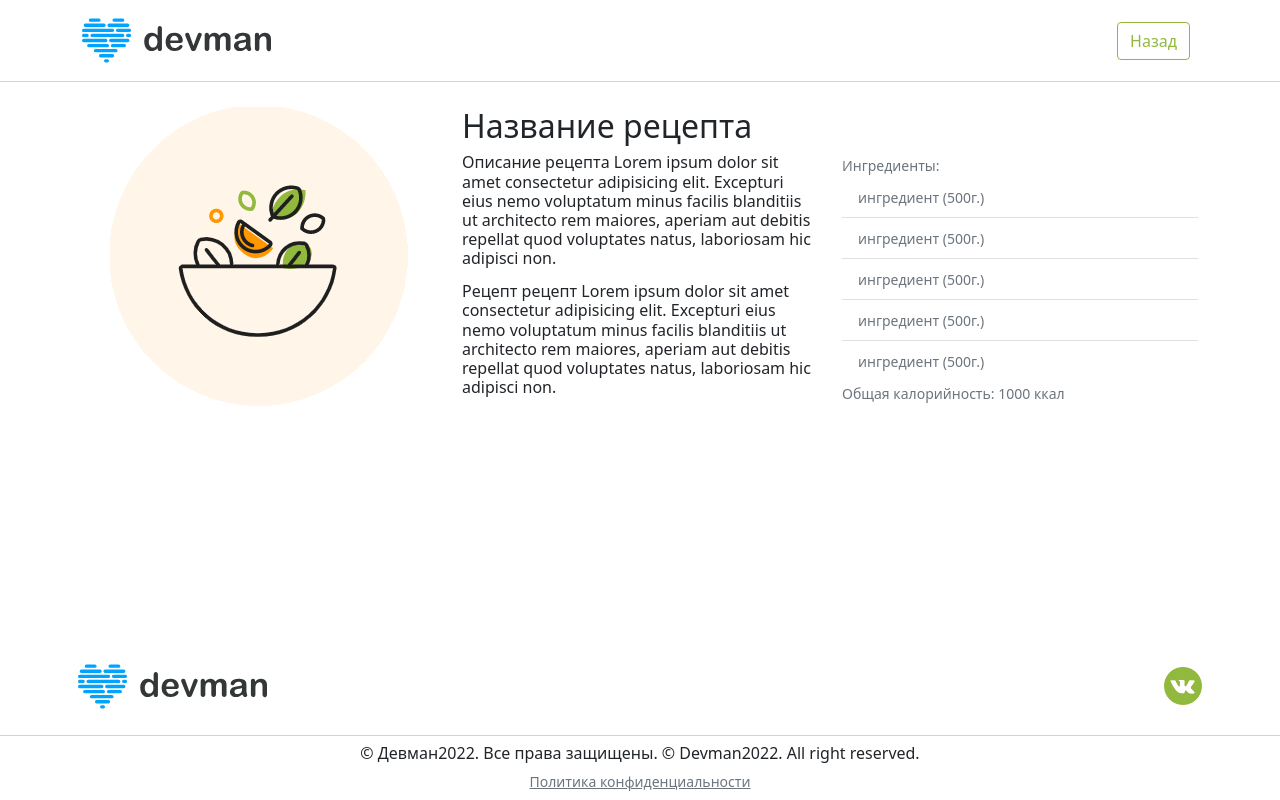
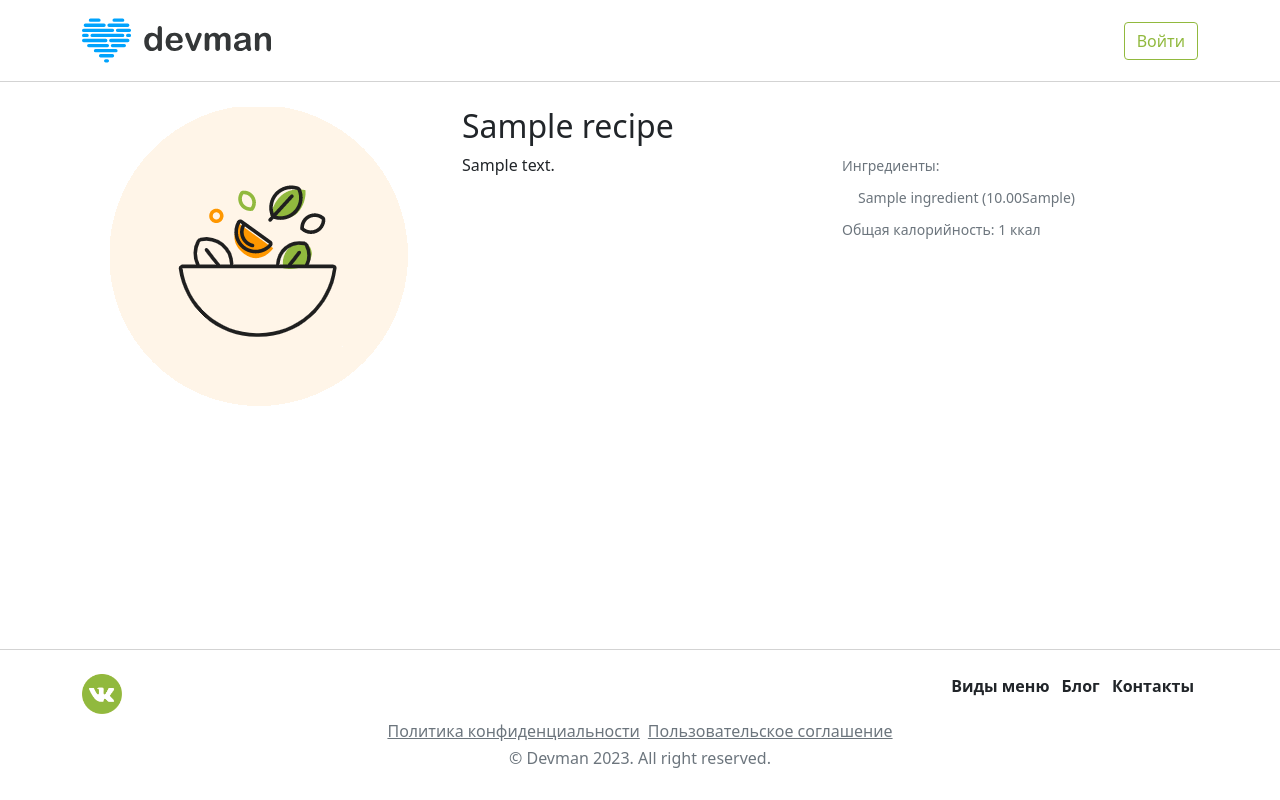
Before and after one commit to SergeyPostnikov/food_recipe_dockered, a Django app: page /recipes/detail-recipe/ in a window 1280 px wide. Run offline with Django 4.2, Linux system fonts and the light colour scheme; tables that the repository leaves empty hold one stand-in row (values such as "Sample post"); parts of the project's set-up code (start-up, migrations or seed data) failed here and were passed over.

Commit message:
create ingredient page (card2.html)

```diff
--- a/FoodPlan/recipes/views.py
+++ b/FoodPlan/recipes/views.py
@@ -1,5 +1,21 @@
-from django.shortcuts import render, get_object_or_404
-from .models import Recipe
+from django.shortcuts import get_object_or_404, render
+
+from .models import Ingredient, Recipe
+
+
+def get_recipes_element():
+    recipes = Recipe.objects.all()
+    recipes_list = {}
+    for item in recipes:
+        ingredients = Ingredient.objects.filter(recipe_id=item.id)
+        recipes_list[item.id] = {
+            'title': item.title,
+            'calories': item.calories,
+            'text': item.text,
+            'ingredients': {ingredient.id: f'{ingredient.name} ({ingredient.amount}{ingredient.unit})' for ingredient in
+                            ingredients}
+        }
+    return recipes_list
 
 
 def index(request):
@@ -24,4 +40,11 @@ def simple_recipe_view(request):
 
 
 def detail_recipe_view(request):
-    return render(request, 'card2.html')
+    recipes_elements = get_recipes_element()
+    return render(
+        request,
+        template_name='card2.html',
+        context={
+            'recipes_elements': recipes_elements
+        }
+    )
--- a/FoodPlan/templates/card2.html
+++ b/FoodPlan/templates/card2.html
@@ -1,27 +1,9 @@
+{% extends "base.html" %}
 {% load static %}
-<!DOCTYPE html>
-<html lang="en">
-
-<head>
-    <meta charset="UTF-8">
-    <meta http-equiv="X-UA-Compatible" content="IE=edge">
-    <meta name="viewport" content="width=device-width, initial-scale=1.0">
-    <link href="https://cdn.jsdelivr.net/npm/bootstrap@5.0.2/dist/css/bootstrap.min.css" rel="stylesheet"
-        integrity="sha384-EVSTQN3/azprG1Anm3QDgpJLIm9Nao0Yz1ztcQTwFspd3yD65VohhpuuCOmLASjC" crossorigin="anonymous">
-    <link rel="stylesheet" href="{% static 'css/style.css' %}">
-    <title>План питания на неделю, меню, рецепты, список покупок. Классическое меню, безуглеводное меню</title>
-</head>
-<body>
-    <header>
-        <nav class="navbar navbar-expand-md navbar-light fixed-top navbar__opacity">
-            <div class="container">
-                <a class="navbar-brand" href="#">
-                    <img src="{% static 'img/logo.8d8f24edbb5f.svg' %}" height="55" width="189" alt="">
-                </a>
-                <button class="btn btn-outline-success me-2 shadow-none foodplan_green foodplan__border_green">Назад</button>
-            </div>
-        </nav>
-    </header>
+{% block title %}
+  План питания на неделю, меню, рецепты, список покупок. Классическое меню, безуглеводное меню
+{% endblock title %}
+{% block content %}
 <main style="margin-top: calc(2rem + 75px);">
   <section>
     <div class="container">
@@ -33,55 +15,25 @@
         </div>
         <div class="col-12 col-md-8 d-flex flex-column justify-content-between">
           <div class="row">
-                            <h2>Название рецепта</h2>
+            {% for id, elements in recipes_elements.items %}
+                <h2>{{ elements.title }}</h2>
               <div class="col-12 col-sm-6 d-flex flex-column justify-content-between">
-                                <h6>Описание рецепта Lorem ipsum dolor sit amet consectetur adipisicing elit. Excepturi eius nemo voluptatum minus
-                                    facilis blanditiis ut architecto rem maiores, aperiam aut debitis repellat quod voluptates natus, laboriosam hic
-                                    adipisci non.</h6>
-                                <h6>Рецепт рецепт Lorem ipsum dolor sit amet consectetur adipisicing elit. Excepturi eius nemo voluptatum minus
-                                    facilis blanditiis ut architecto rem maiores, aperiam aut debitis repellat quod voluptates natus, laboriosam hic
-                                    adipisci non.</h6>
+                <div>{{ elements.text|safe }}</div>
               </div>
               <div class="col-12 col-sm-6">
                 <small class="link-secondary">Ингредиенты:</small>
                 <ul class="list-group list-group-flush">
-                                    <li class="list-group-item disabled"><small>ингредиент (500г.)</small></li>
-                                    <li class="list-group-item disabled"><small>ингредиент (500г.)</small></li>
-                                    <li class="list-group-item disabled"><small>ингредиент (500г.)</small></li>
-                                    <li class="list-group-item disabled"><small>ингредиент (500г.)</small></li>
-                                    <li class="list-group-item disabled"><small>ингредиент (500г.)</small></li>
+                  {% for id, ingredient in elements.ingredients.items %}
+                  <li class="list-group-item disabled"><small>{{ ingredient }}</small></li>
+                  {% endfor %}
                 </ul>
-                                <small class="link-secondary">Общая калорийность: 1000 ккал</small>
+                <small class="link-secondary">Общая калорийность: {{ elements.calories }} ккал</small>
               </div>
+            {% endfor %}
           </div>
         </div>
       </div>
     </div>
   </section>
 </main>
-    <footer>
-        <nav class="navbar navbar-expand-md navbar-light mt-5">
-            <div class="container p-2">
-                <a class="navbar-brand" href="#">
-                    <img src="{% static 'img/logo.8d8f24edbb5f.svg' %}" height="55" width="189" alt="">
-                </a>
-                <div class="footer__sideBtns d-flex">
-                    <a href="#">
-                        <img src="{% static 'img/vk.png' %}" height="38" width="auto" alt="">
-                    </a>
-                </div>
-            </div>
-        </nav>
-    </footer>
-    <footer class="footer pt-2" style="border-top: 1px solid lightgray;">
-        <div class="container d-flex flex-row justify-content-center mb-2">
-            <small class="text-center">
-                <h6>© Девман2022. Все права защищены. © Devman2022. All right reserved.</h6>
-                <a href="#" class="link-secondary">Политика конфиденциальности</a>
-            </small>
-        </div>
-    </footer>
-    <script src="https://cdn.jsdelivr.net/npm/bootstrap@5.0.2/dist/js/bootstrap.bundle.min.js"
-        integrity="sha384-MrcW6ZMFYlzcLA8Nl+NtUVF0sA7MsXsP1UyJoMp4YLEuNSfAP+JcXn/tWtIaxVXM"
-        crossorigin="anonymous"></script>
-</body>
+{% endblock content %}
```
Lines whose indentation alone changed are shown as unchanged.
